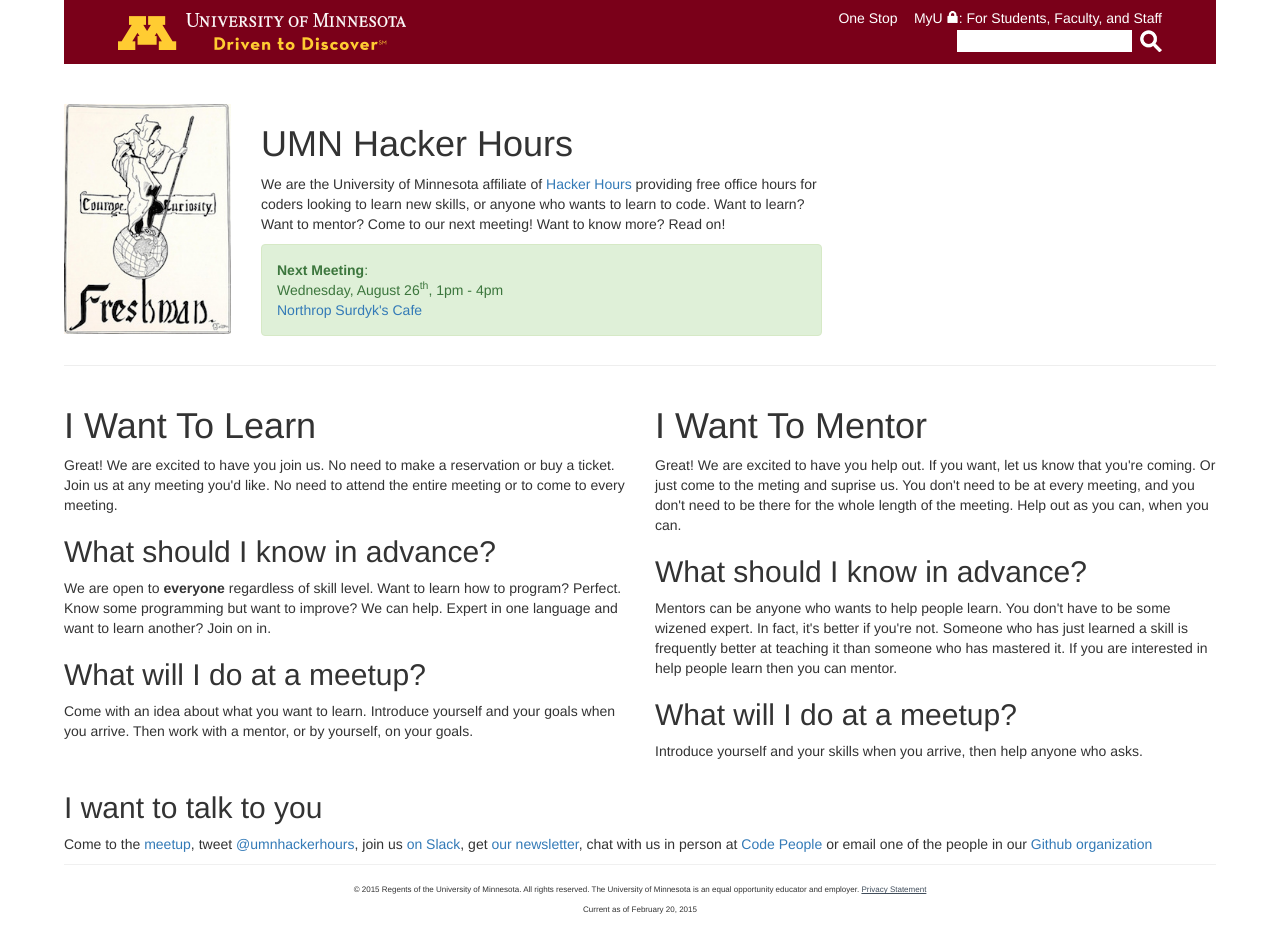
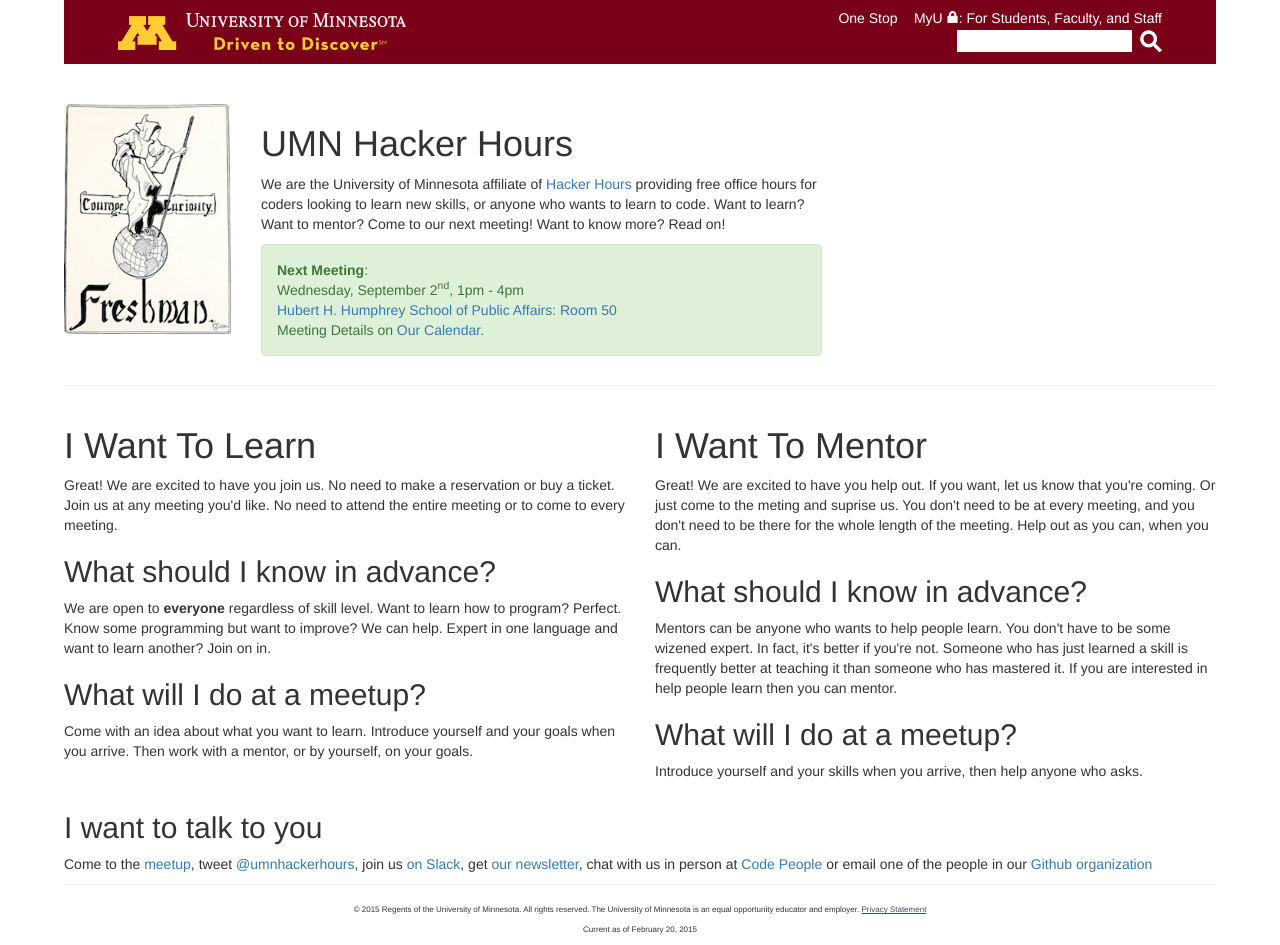
Before and after one commit to umnhackerhours/umnhackerhours.github.io, a Jekyll site: the page built from index.markdown, in a window 1280 px wide. Built offline with Jekyll 4.4.1, drawn with Linux system fonts in a browser that asks for light colours.

Commit message:
new meeting, link to calendar

```diff
--- a/index.markdown
+++ b/index.markdown
@@ -13,8 +13,9 @@ description: Home
       <div class="alert alert-success" role="alert">
         <a class="anchor" id="next_meeting"></a>
         <strong>Next Meeting</strong>:<br />
-        Wednesday, August 26<sup>th</sup>, 1pm - 4pm<br />
-        <a href="http://www.northrop.umn.edu/visit/surdyks-caf-northrop">Northrop Surdyk's Cafe</a>
+        Wednesday, September 2<sup>nd</sup>, 1pm - 4pm<br />
+        <a href="http://campusmaps.umn.edu/tc/building/HHHSPA/">Hubert H. Humphrey School of Public Affairs: Room 50</a><br />
+        Meeting Details on <a href="https://www.google.com/calendar/embed?src=umn.edu_ii9odmho4m63bsq19879mu0iis%40group.calendar.google.com&ctz=America/Chicago">Our Calendar</a>.
       </div>
     </div>
   </div>
```
